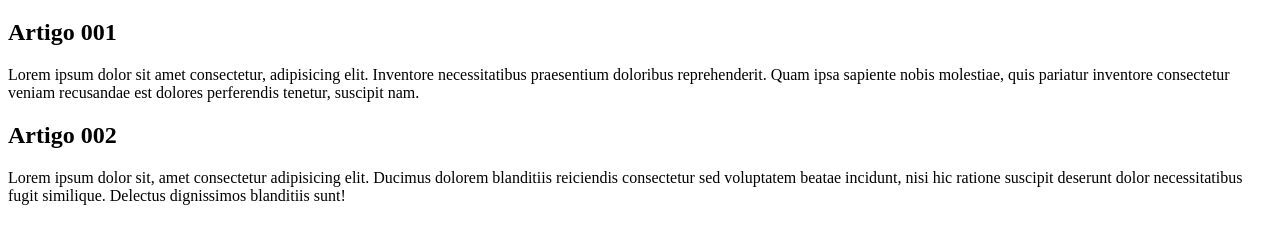
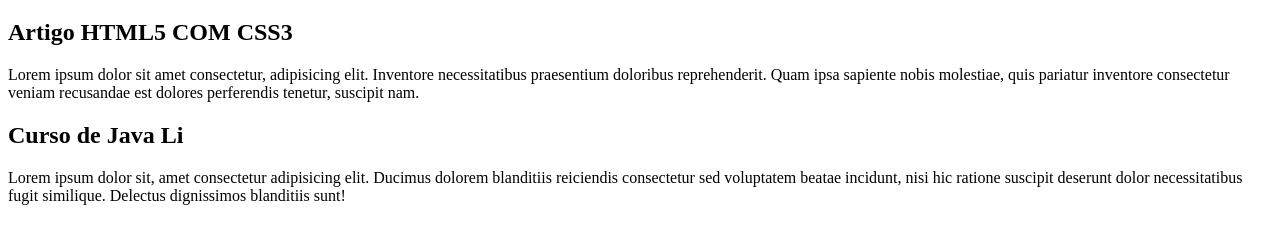
Before and after one commit to srsanttos/projeto-site, a plain HTML site: page index.html in a window 1280 px wide. Shown: the part 61-304 px from the top of the page. Drawn offline with Linux system fonts and the light colour scheme.

Commit message:
comecei a escrever o conteudo

```diff
--- a/index.html
+++ b/index.html
@@ -4,7 +4,7 @@
     <meta charset="UTF-8">
     <meta http-equiv="X-UA-Compatible" content="IE=edge">
     <meta name="viewport" content="width=device-width, initial-scale=1.0">
-    <title>Titulo do site</title>
+    <title>Cursos Gratis</title>
 </head>
 <body>
     <main>
@@ -12,11 +12,11 @@
             <h1>Título do Site</h1>
         </header>
         <article>
-            <h2>Artigo 001</h2>
+            <h2>Artigo HTML5 COM CSS3</h2>
                 <p>Lorem ipsum dolor sit amet consectetur, adipisicing elit. Inventore necessitatibus praesentium doloribus reprehenderit. Quam ipsa sapiente nobis molestiae, quis pariatur inventore consectetur veniam recusandae est dolores perferendis tenetur, suscipit nam.</p>
         </article>
         <article>
-            <h2>Artigo 002 </h2>
+            <h2>Curso de Java Li </h2>
             <p>Lorem ipsum dolor sit, amet consectetur adipisicing elit. Ducimus dolorem blanditiis reiciendis consectetur sed voluptatem beatae incidunt, nisi hic ratione suscipit deserunt dolor necessitatibus fugit similique. Delectus dignissimos blanditiis sunt!</p>
         </article>
     </main>
```
